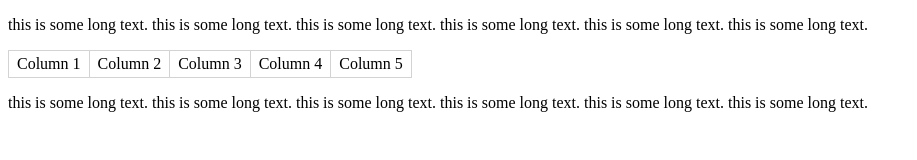
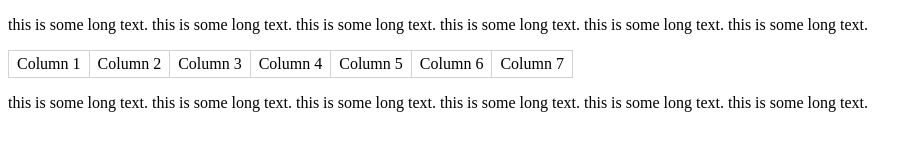
Before and after one commit to bernhardriegler/bernhardriegler.github.io, a plain HTML site: page responsive-table/responsive-table.html in a window 1280 px wide. Shown: the whole page, without its empty margins (0-917 px from the left). Drawn offline with Linux system fonts and the light colour scheme.

Commit message:
add more columns

```diff
--- a/responsive-table/responsive-table.html
+++ b/responsive-table/responsive-table.html
@@ -34,6 +34,8 @@
             <td>Column 3</td>
             <td>Column 4</td>
             <td>Column 5</td>
+            <td>Column 6</td>
+            <td>Column 7</td>
         </tr>
     </table>
     <p>this is some long text. this is some long text. this is some long text. this is some long text. this is some long text. this is some long text. </p>
```
